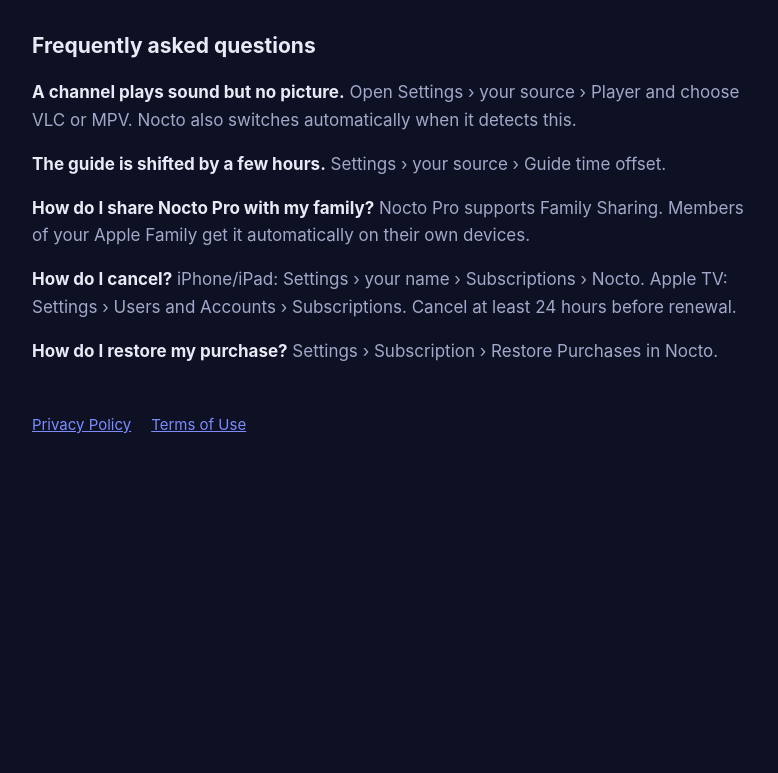
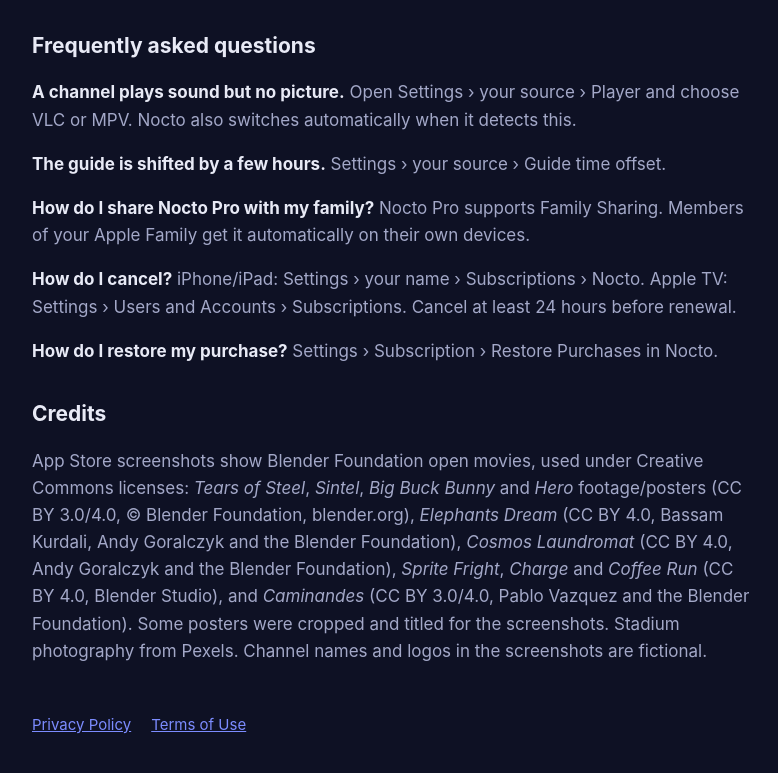
Before and after one commit to michealmouner/nocto-site, a plain HTML site: page index.html in a window 1280 px wide. Shown: the part 746-1519 px from the top of the page, without its empty margins (244-1022 px from the left). Before the commit the page ends 1263 px from the top, so only its background shows below. Drawn offline with Linux system fonts and the light colour scheme.

Commit message:
docs: credit the open movies shown in App Store screenshots

```diff
--- a/index.html
+++ b/index.html
@@ -32,6 +32,9 @@
   <p><strong>How do I cancel?</strong> iPhone/iPad: Settings › your name › Subscriptions › Nocto. Apple TV: Settings › Users and Accounts › Subscriptions. Cancel at least 24 hours before renewal.</p>
   <p><strong>How do I restore my purchase?</strong> Settings › Subscription › Restore Purchases in Nocto.</p>
 
+  <h2>Credits</h2>
+  <p>App Store screenshots show Blender Foundation open movies, used under Creative Commons licenses: <em>Tears of Steel</em>, <em>Sintel</em>, <em>Big Buck Bunny</em> and <em>Hero</em> footage/posters (CC BY 3.0/4.0, © Blender Foundation, blender.org), <em>Elephants Dream</em> (CC BY 4.0, Bassam Kurdali, Andy Goralczyk and the Blender Foundation), <em>Cosmos Laundromat</em> (CC BY 4.0, Andy Goralczyk and the Blender Foundation), <em>Sprite Fright</em>, <em>Charge</em> and <em>Coffee Run</em> (CC BY 4.0, Blender Studio), and <em>Caminandes</em> (CC BY 3.0/4.0, Pablo Vazquez and the Blender Foundation). Some posters were cropped and titled for the screenshots. Stadium photography from Pexels. Channel names and logos in the screenshots are fictional.</p>
+
   <nav><a href="privacy.html">Privacy Policy</a><a href="terms.html">Terms of Use</a></nav>
 </main>
 </body>
```
